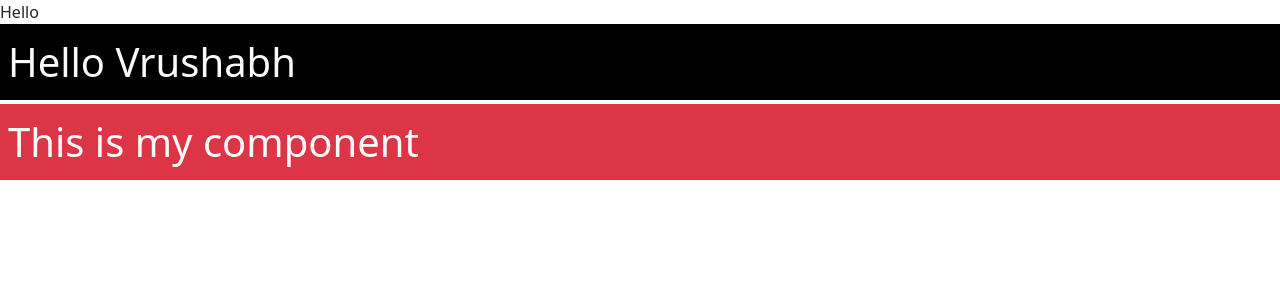
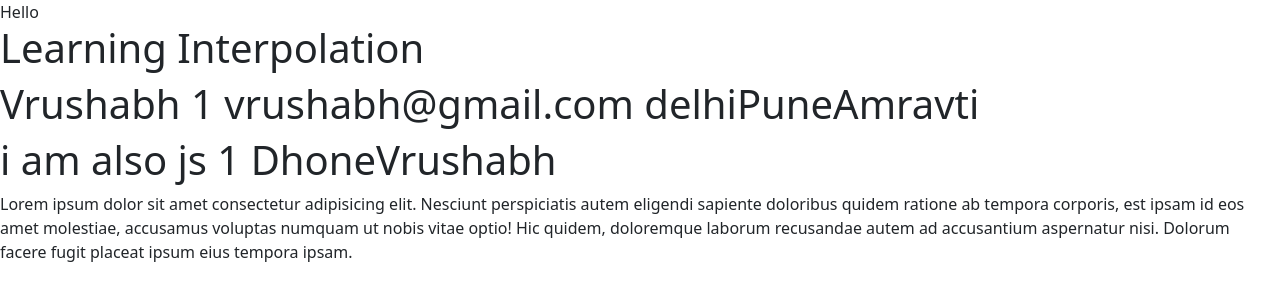
Before and after one commit to dhonevrushabh07/my-react-project-day19, a React (Create React App) app: page / in a window 1280 px wide. Shown: the top 300 px of the page. Built offline with nearby package versions, Linux system fonts and the light colour scheme.

Commit message:
app.js modified with interpolation very important

```diff
--- a/src/App.js
+++ b/src/App.js
@@ -8,12 +8,27 @@ export default function App() {
 }
 
 function MyComponent() {
-  let styleCSS = "bg-black text-light p-2 fs-1";
-  let styleCSS1 = "bg-danger text-light p-2 fs-1 mt-1";
+  let id = 1;
+  let username = `Vrushabh`;
+  let email = `vrushabh@gmail.com`;
+  let list = ["delhi", "Pune", "Amravti"];
+  let obj = { id: "1", username: "DhoneVrushabh" };
   return (
     <div>
-      <div className={styleCSS}>Hello Vrushabh</div>
-      <div className={styleCSS1}>This is my component</div>
+      <h1>Learning Interpolation</h1>
+      <h1>
+        {username} {id} {email} {list}
+      </h1>
+      <h1>{`i am also js ${obj.id} ${obj.username}`}</h1>
+
+      <p>
+        Lorem ipsum dolor sit amet consectetur adipisicing elit. Nesciunt
+        perspiciatis autem eligendi sapiente doloribus quidem ratione ab tempora
+        corporis, est ipsam id eos amet molestiae, accusamus voluptas numquam ut
+        nobis vitae optio! Hic quidem, doloremque laborum recusandae autem ad
+        accusantium aspernatur nisi. Dolorum facere fugit placeat ipsum eius
+        tempora ipsam.
+      </p>
     </div>
   );
 }
```
